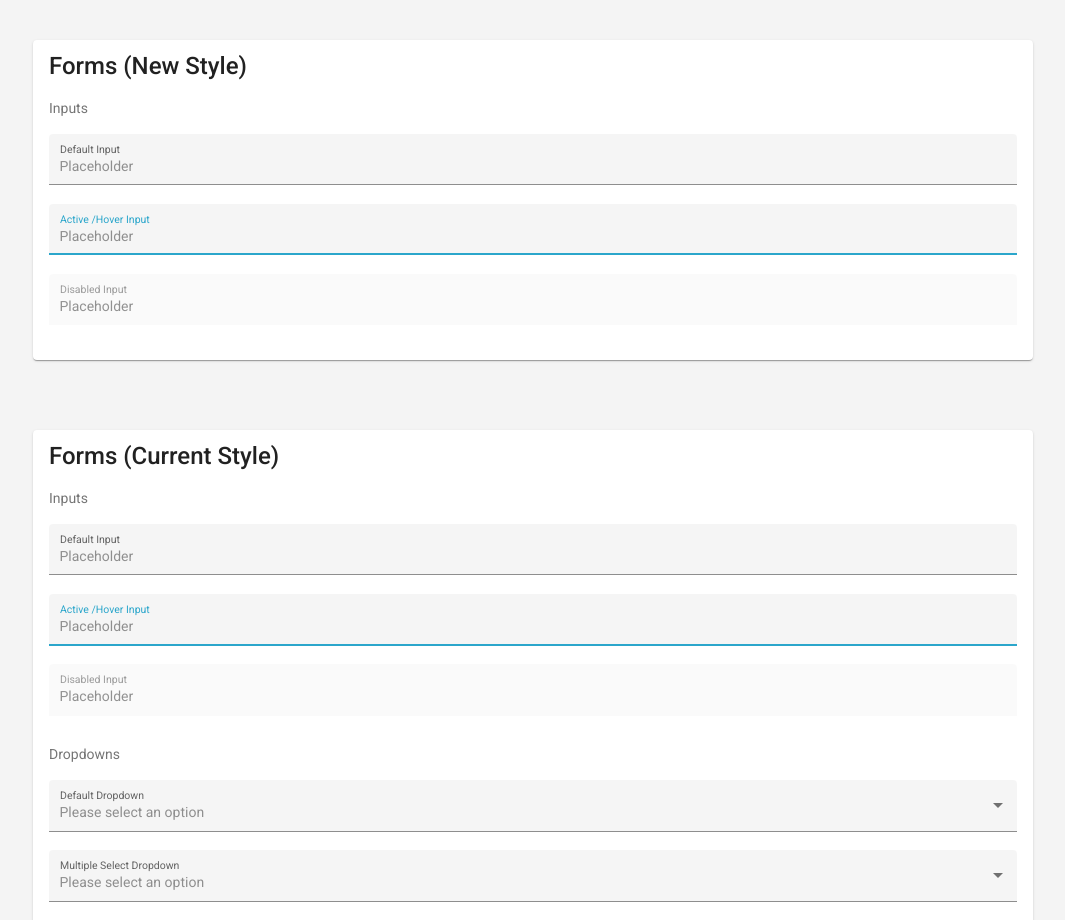
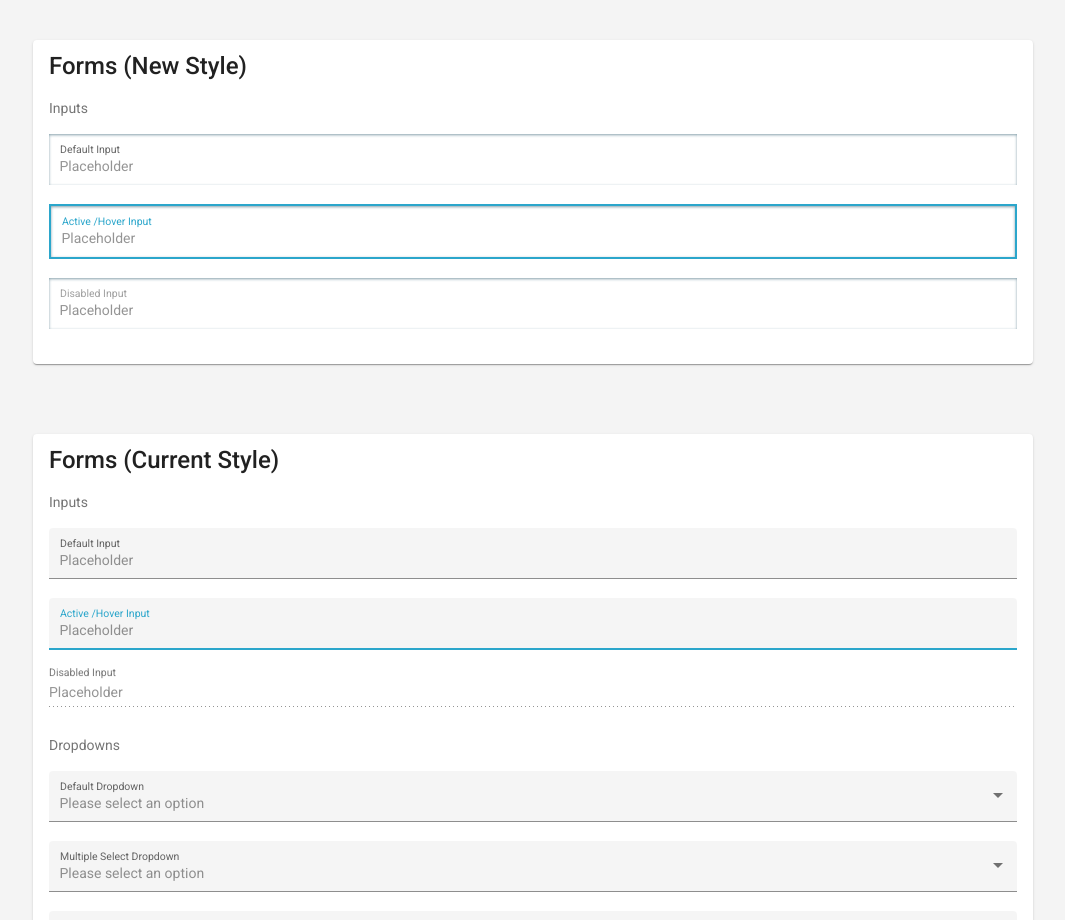
Before and after one commit to sharonchang1/rev-angular-material-theming, an Angular app: page / in a window 1280 px wide. Shown: the part 280-1200 px from the top of the page, without its empty margins (107-1172 px from the left). Built offline with nearby package versions, Linux system fonts and the light colour scheme; a web font is replaced by a local one.

Commit message:
added a new set of inputs and styled them in the style of Nova inputs

```diff
--- a/src/app/app.component.html
+++ b/src/app/app.component.html
@@ -12,7 +12,7 @@
     <!-- <button mat-flat-button color="warn" type="button" name="button">Cancel</button> -->
   </mat-card>
 
-  <mat-card>
+  <mat-card  id="new-style">
     <mat-card-title>Forms (New Style)</mat-card-title>
     <mat-card-content>
 
@@ -49,7 +49,7 @@
         <mat-label>Active /Hover Input</mat-label>
         <input matInput value="" placeholder="Placeholder">
       </mat-form-field>
-      <mat-form-field appearance="fill" floatLabel="always">
+      <mat-form-field floatLabel="always">
         <mat-label>Disabled Input</mat-label>
         <input matInput disabled value="" placeholder="Placeholder">
       </mat-form-field>
--- a/src/styles.sass
+++ b/src/styles.sass
@@ -7,6 +7,8 @@
 // @import '~@angular/material/theming/theming'
 
 // The following are just hacky styles to make it easier to style. When creating an actual living styleguide, these are going to have to be cleaned up.
+
+$promo-blue: #2ba6cb
 
 html
   background-color: #f4f4f4
@@ -32,3 +34,15 @@ mat-card-subtitle
 .mat-flat-button
   background: linear-gradient(to bottom right, rgba(255, 255, 255, 0.1) 50%, transparent 50%)
   // TODO: Not sure why it has to be here rather than in the section under .mat-card...?
+
+#new-style
+  .mat-focused
+    .mat-form-field-flex
+      border: solid 2px $promo-blue
+  .mat-form-field-flex
+    box-shadow: inset 0px 1px 3px 0px rgba( 133, 160, 171 ,1 )
+    // border: solid 1px $promo-blue
+    border-radius: 0px
+    background-color: transparent
+  .mat-form-field-underline
+    display: none
```
